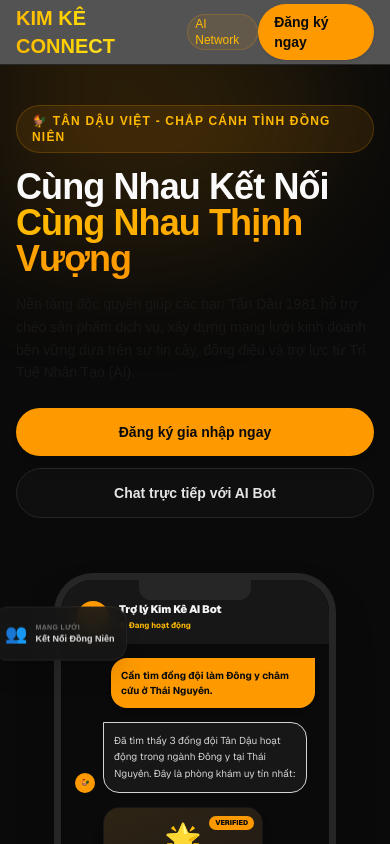
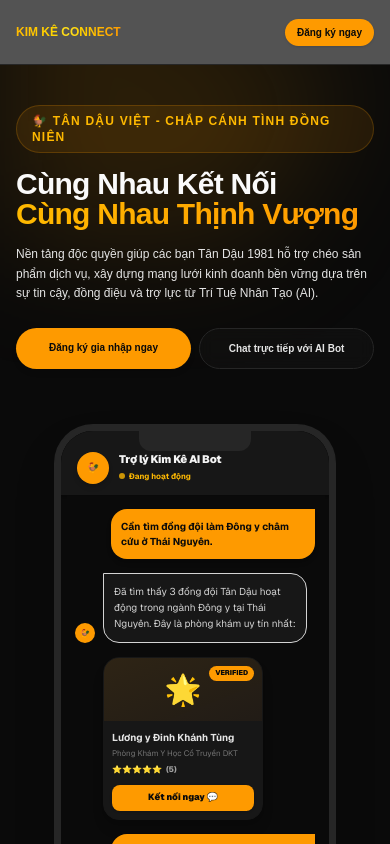
Before and after one commit to dinhkhanhtung/bottandau, a Next.js app: page / in a window 390 px wide. Shown: the top 844 px of the page. Built offline with nearby package versions, Linux system fonts and the light colour scheme.

Commit message:
design: optimize layout.tsx header and page.tsx Hero Section buttons for mobile display

```diff
--- a/src/app/layout.tsx
+++ b/src/app/layout.tsx
@@ -51,12 +51,12 @@ export default function RootLayout({
           <div className="mx-auto max-w-7xl px-4 sm:px-6 lg:px-8">
             <div className="flex h-16 items-center justify-between">
               {/* Logo */}
-              <div className="flex items-center">
-                <a href="/" className="flex items-center gap-2 group">
-                  <span className="text-xl font-bold bg-gradient-to-r from-amber-400 via-yellow-300 to-amber-500 bg-clip-text text-transparent group-hover:opacity-85 transition-opacity">
+              <div className="flex items-center flex-shrink-0">
+                <a href="/" className="flex items-center gap-1.5 group">
+                  <span className="text-xs sm:text-base md:text-xl font-black bg-gradient-to-r from-amber-400 via-yellow-300 to-amber-500 bg-clip-text text-transparent group-hover:opacity-85 transition-opacity whitespace-nowrap">
                     KIM KÊ CONNECT
                   </span>
-                  <span className="rounded-full bg-amber-500/10 px-2 py-0.5 text-xs font-medium text-amber-400 ring-1 ring-inset ring-amber-500/20">
+                  <span className="hidden sm:inline-flex rounded-full bg-amber-500/10 px-2 py-0.5 text-[10px] font-bold text-amber-400 ring-1 ring-inset ring-amber-500/20 whitespace-nowrap">
                     AI Network
                   </span>
                 </a>
@@ -76,10 +76,10 @@ export default function RootLayout({
               </nav>
 
               {/* CTA Button */}
-              <div className="flex items-center gap-4">
+              <div className="flex items-center flex-shrink-0">
                 <a
                   href="/dang-ky"
-                  className="rounded-full bg-amber-500 px-4 py-2 text-sm font-semibold text-neutral-950 shadow-sm hover:bg-amber-400 focus-visible:outline focus-visible:outline-2 focus-visible:outline-offset-2 focus-visible:outline-amber-500 transition-all hover:scale-105"
+                  className="rounded-full bg-amber-500 px-3 py-1.5 text-[10px] sm:px-4 sm:py-2 sm:text-sm font-extrabold text-neutral-950 shadow-sm hover:bg-amber-400 transition-all hover:scale-105 whitespace-nowrap"
                 >
                   Đăng ký ngay
                 </a>
--- a/src/app/page.tsx
+++ b/src/app/page.tsx
@@ -23,21 +23,21 @@ export default async function HomePage() {
               🐓 Tân Dậu Việt - Chắp Cánh Tình Đồng niên
             </div>
 
-            <h1 className="text-4xl font-black tracking-tight text-neutral-50 sm:text-6xl leading-none">
+            <h1 className="text-3xl font-black tracking-tight text-neutral-50 sm:text-5xl lg:text-6xl leading-none">
               Cùng Nhau Kết Nối<br />
-              <span className="bg-gradient-to-r from-amber-400 via-yellow-250 to-amber-500 bg-clip-text text-transparent">
+              <span className="bg-gradient-to-r from-amber-400 via-yellow-255 to-amber-500 bg-clip-text text-transparent">
                 Cùng Nhau Thịnh Vượng
               </span>
             </h1>
 
-            <p className="text-sm sm:text-base lg:text-lg leading-relaxed text-neutral-350 font-medium">
+            <p className="text-xs sm:text-base lg:text-lg leading-relaxed text-neutral-200 font-medium">
               Nền tảng độc quyền giúp các bạn Tân Dậu 1981 hỗ trợ chéo sản phẩm dịch vụ, xây dựng mạng lưới kinh doanh bền vững dựa trên sự tin cậy, đồng điệu và trợ lực từ Trí Tuệ Nhân Tạo (AI).
             </p>
 
-            <div className="flex flex-col sm:flex-row gap-3 pt-2">
+            <div className="grid grid-cols-2 gap-2 sm:flex sm:flex-row sm:gap-3 pt-2 max-w-sm sm:max-w-none">
               <a
                 href="/dang-ky"
-                className="rounded-full bg-amber-500 px-6 py-3.5 text-center text-sm sm:text-base font-bold text-neutral-950 shadow-md hover:bg-amber-400 transition-all hover:scale-105"
+                className="rounded-full bg-amber-500 py-3 sm:px-6 sm:py-3.5 text-center text-[10px] sm:text-sm font-black text-neutral-950 shadow-md hover:bg-amber-400 transition-all hover:scale-103 whitespace-nowrap"
               >
                 Đăng ký gia nhập ngay
               </a>
@@ -45,7 +45,7 @@ export default async function HomePage() {
                 href="https://m.me/2571120902929642"
                 target="_blank"
                 rel="noopener noreferrer"
-                className="rounded-full border border-neutral-800 bg-neutral-900/40 px-6 py-3.5 text-center text-sm sm:text-base font-semibold text-neutral-200 hover:bg-neutral-800 transition-colors backdrop-blur-sm"
+                className="rounded-full border border-neutral-800 bg-neutral-900/40 py-3 sm:px-6 sm:py-3.5 text-center text-[10px] sm:text-sm font-bold text-neutral-200 hover:bg-neutral-800 transition-colors backdrop-blur-sm whitespace-nowrap"
               >
                 Chat trực tiếp với AI Bot
               </a>
@@ -55,7 +55,7 @@ export default async function HomePage() {
           {/* Cột phải: Điện thoại PhoneMockup Chat động trực quan */}
           <div className="lg:col-span-5 flex justify-center mt-6 lg:mt-0 relative">
             {/* Badge trái */}
-            <div className="absolute top-10 -left-6 z-10 bg-neutral-900/90 border border-neutral-800/80 backdrop-blur-md p-3 rounded-2xl shadow-xl flex items-center gap-2 max-w-[150px] animate-bounce" style={{ animationDuration: '4s' }}>
+            <div className="hidden sm:flex absolute top-10 -left-6 z-10 bg-neutral-900/90 border border-neutral-800/80 backdrop-blur-md p-3 rounded-2xl shadow-xl items-center gap-2 max-w-[150px] animate-bounce" style={{ animationDuration: '4s' }}>
               <span className="text-lg">👥</span>
               <div>
                 <p className="text-[7px] text-neutral-500 font-extrabold uppercase tracking-wider">Mạng Lưới</p>
@@ -64,7 +64,7 @@ export default async function HomePage() {
             </div>
 
             {/* Badge phải */}
-            <div className="absolute bottom-16 -right-6 z-10 bg-neutral-900/90 border border-neutral-800/80 backdrop-blur-md p-3 rounded-2xl shadow-xl flex items-center gap-2 max-w-[150px] animate-bounce" style={{ animationDuration: '4.5s', animationDelay: '1s' }}>
+            <div className="hidden sm:flex absolute bottom-16 -right-6 z-10 bg-neutral-900/90 border border-neutral-800/80 backdrop-blur-md p-3 rounded-2xl shadow-xl items-center gap-2 max-w-[150px] animate-bounce" style={{ animationDuration: '4.5s', animationDelay: '1s' }}>
               <span className="text-lg">🛍️</span>
               <div>
                 <p className="text-[7px] text-neutral-500 font-extrabold uppercase tracking-wider">Sản Phẩm</p>
```
